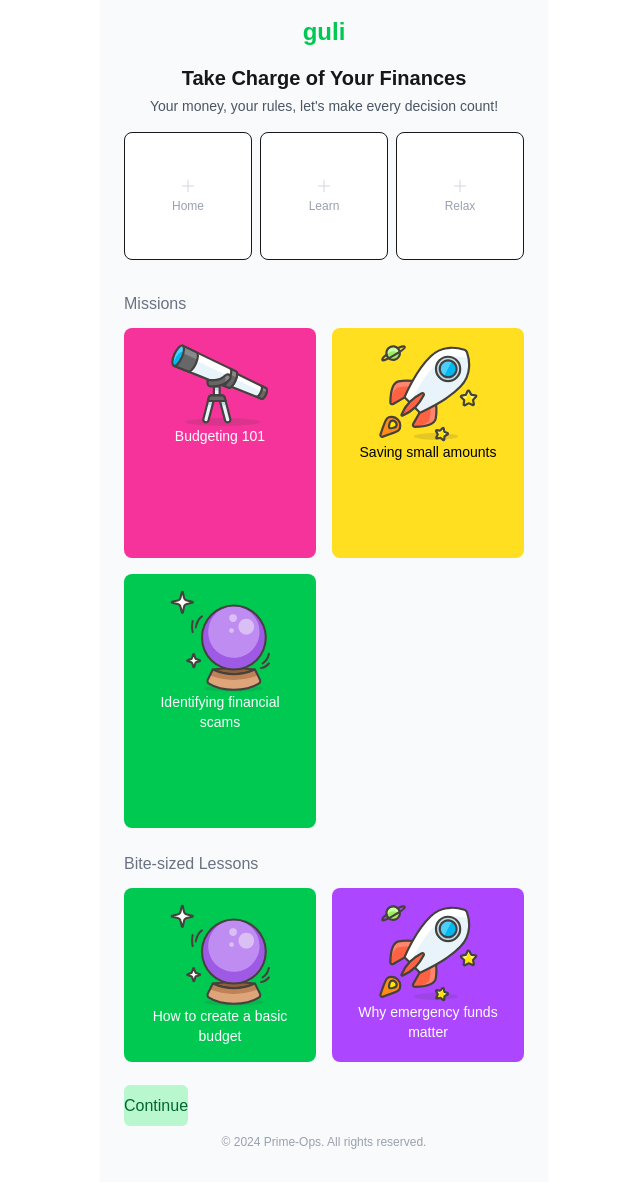
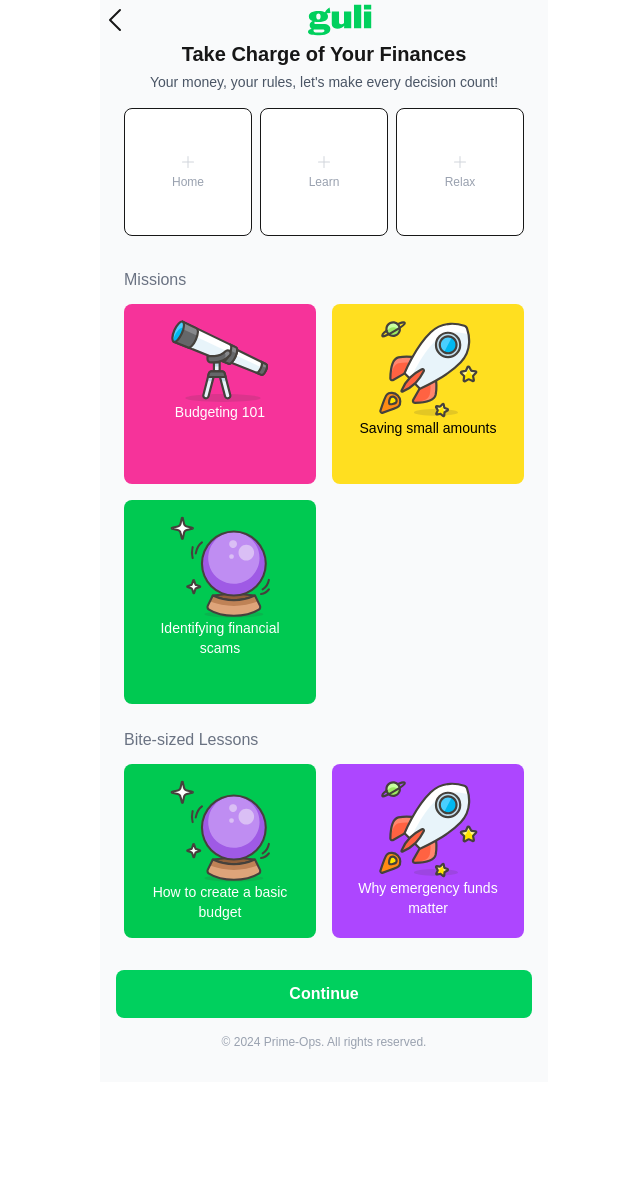
Before and after one commit to BlarCkat/primeops, a Next.js app: page /selectmissions in a window 1280 px wide. Shown: the whole page, without its empty margins (316-956 px from the left). After the commit the page ends 1082 px from the top, so only its background shows below. Built offline with nearby package versions, Linux system fonts and the light colour scheme.

Commit message:
added:ai

```diff
--- a/app/(pages)/selectmissions/page.tsx
+++ b/app/(pages)/selectmissions/page.tsx
@@ -5,7 +5,7 @@ import Link from "next/link"
 import type React from "react"
 
 import { useState } from "react"
-import { PiPlus } from "react-icons/pi"
+import { PiCaretLeft, PiPlus } from "react-icons/pi"
 
 export default function Home() {
   const [selectedCards, setSelectedCards] = useState<Array<CardType | null>>([null, null, null])
@@ -27,9 +27,11 @@ export default function Home() {
 
   return (
     <main className="max-w-md mx-auto bg-gray-50 min-h-screen pb-8">
-      <header className="p-4 text-center">
-        <h1 className="text-2xl font-bold text-green-500">guli</h1>
-      </header>
+      <nav className="h-[40px] flex justify-between items-center">
+                <Link href={'/landing'}><PiCaretLeft size={32}/></Link>
+            <Image src={'/img/logo_primary.svg'} height={32} width={64} alt=""/>
+                <Link href={''}></Link>
+            </nav>
 
       <div className="px-6">
         <h2 className="text-xl font-bold text-center">Take Charge of Your Finances</h2>
@@ -66,7 +68,7 @@ export default function Home() {
 
         {/* Missions section */}
         <h3 className="text-gray-500 mb-3">Missions</h3>
-        <div className="grid grid-cols-2 h-[500px] gap-4 mb-6">
+        <div className="grid grid-cols-2 h-[400px] gap-4 mb-6">
           <Card
             title="Budgeting 101"
             image={'/img/module-1.svg'}
@@ -109,12 +111,14 @@ export default function Home() {
           />
         </div>
 
+      </div>
         {/* Continue button */}
-        <Link href={'/home'} className="w-full py-3 bg-green-200 text-green-800 font-medium rounded-md">Continue</Link>
+        <div className="px-4 h-fit flex">
+        <Link href={'/home'} className="w-full py-3 bg-[#00D05E] rounded-lg text-white font-semibold text-center">Continue</Link>
+        </div>
 
         {/* Footer */}
         <div className="text-center text-xs text-gray-400 mt-4">© 2024 Prime-Ops. All rights reserved.</div>
-      </div>
     </main>
   )
 }
```
